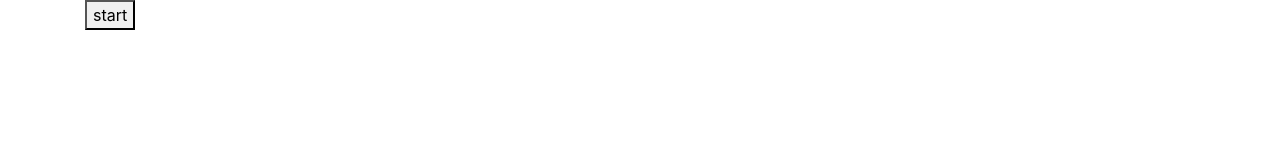
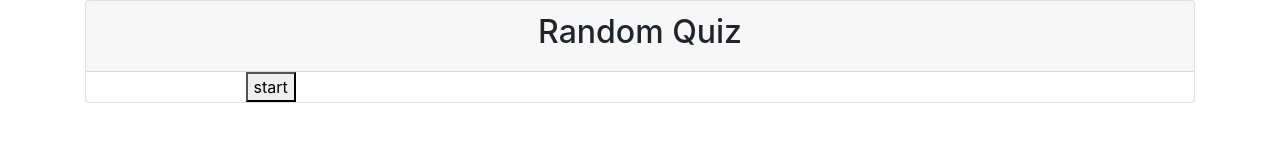
Before and after one commit to sawi4644/html-css-javascript-code-quiz, a plain HTML site: page index.html in a window 1280 px wide. Drawn offline with nearby package versions, Linux system fonts and the light colour scheme.

Commit message:
adding nav bar

```diff
--- a/index.html
+++ b/index.html
@@ -8,6 +8,12 @@
     <link rel="stylesheet" href="https://cdn.jsdelivr.net/npm/bootstrap@4.5.3/dist/css/bootstrap.min.css" integrity="sha384-TX8t27EcRE3e/ihU7zmQxVncDAy5uIKz4rEkgIXeMed4M0jlfIDPvg6uqKI2xXr2" crossorigin="anonymous">
 </head>
 <body>
+  <!--  Nav -->
+    <div class="container">
+      <div class="card text-center quiz-container">
+          <div class="card-header">
+              <h2>Random Quiz</h2>
+          </div>
     <!--creating starter div-->
     <div class="container">
         <div class="row">
```
